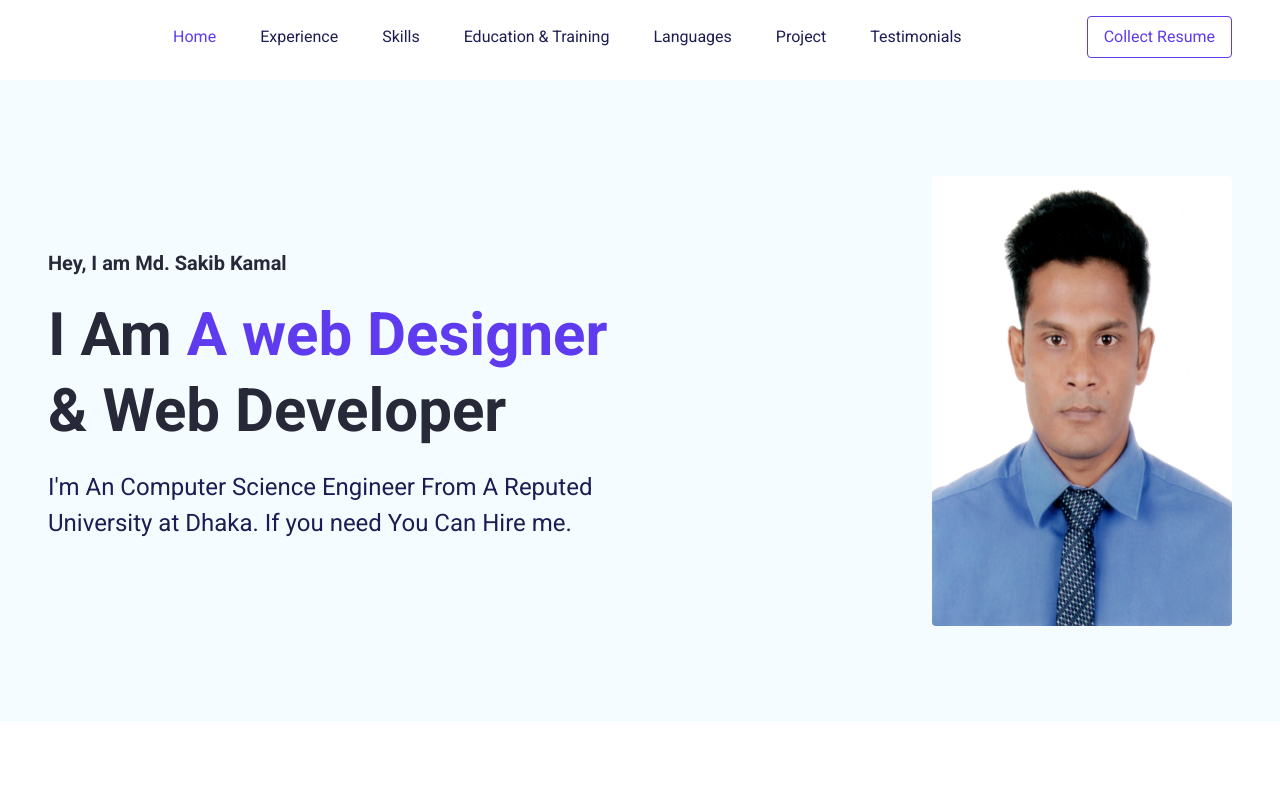
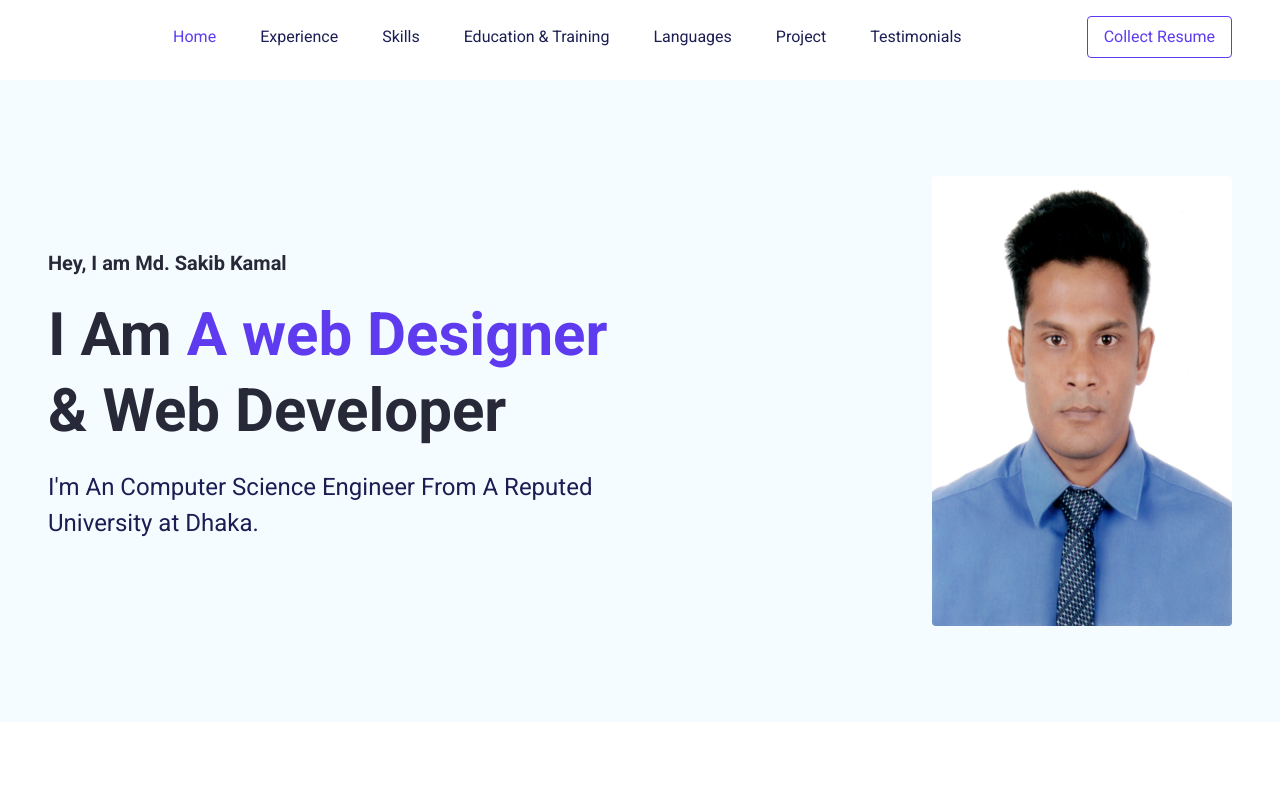
Before and after one commit to Sakib0017/sakibkamalweb, a React (Vite) app: page / in a window 1280 px wide. Shown: the top 800 px of the page. Built offline with nearby package versions, Linux system fonts and the light colour scheme.

Commit message:
Work Experience change

```diff
--- a/src/components/Home.jsx
+++ b/src/components/Home.jsx
@@ -16,7 +16,7 @@ const Home = () => {
             I Am <span className="text-primary">A web Designer</span> & Web Developer
           </h1>
           <p className="text-2xl text-body leading-9 mb-8">
-            I'm An Computer Science Engineer From A Reputed University at Dhaka. If you need You Can Hire me.
+            I'm An Computer Science Engineer From A Reputed University at Dhaka.
           </p>
 
         </div>
```
